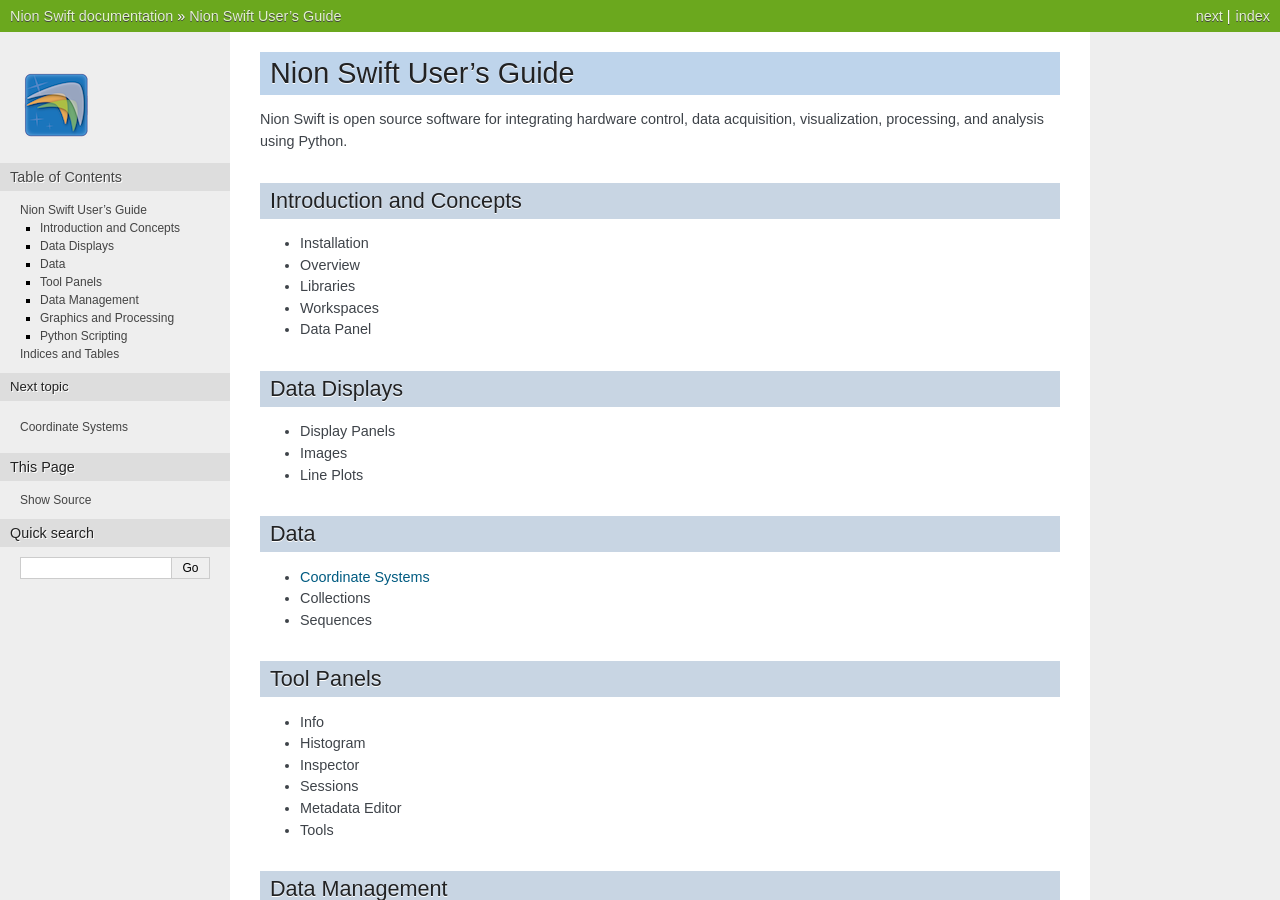
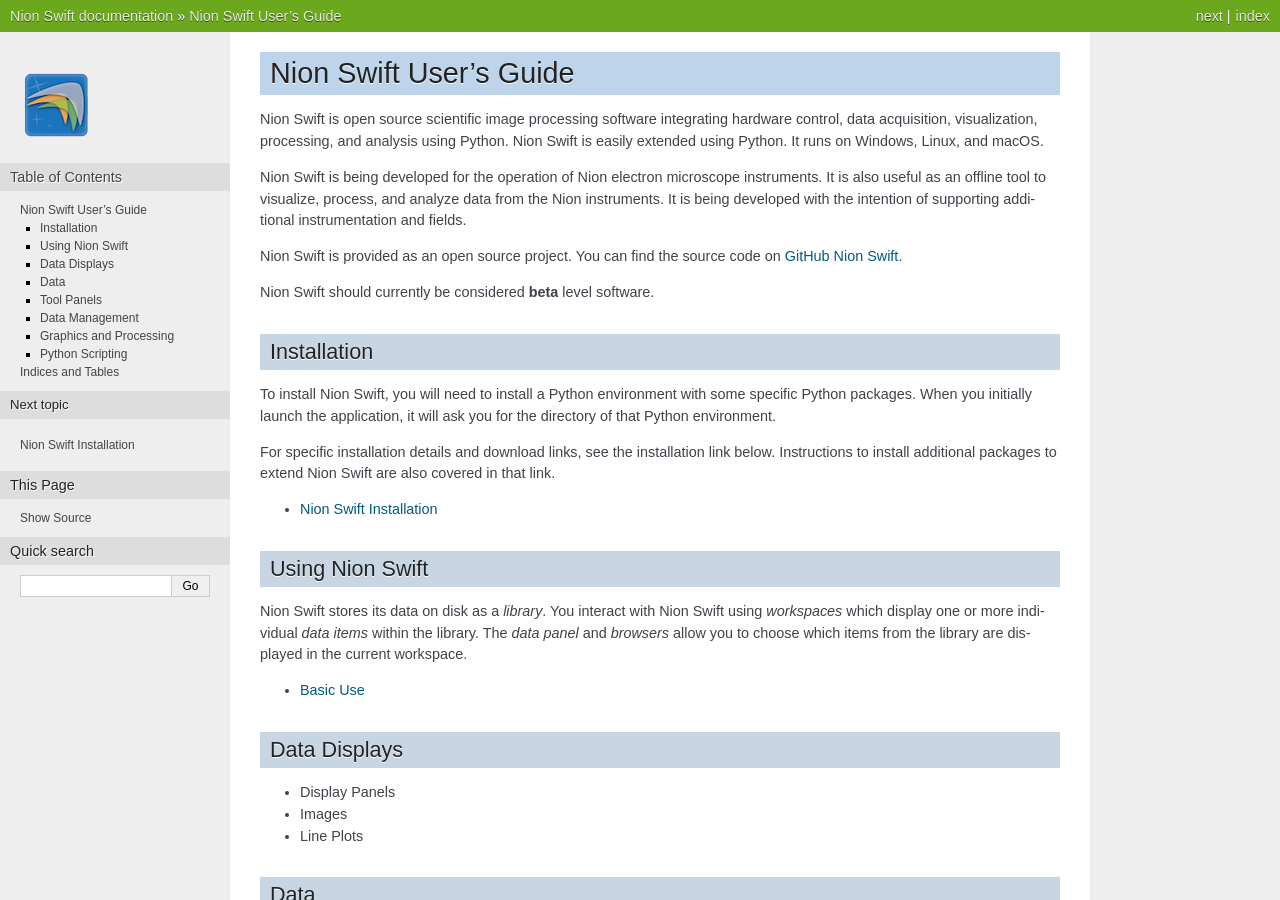
Before and after one commit to nion-software/nionswift, a Sphinx documentation site: the page built from docs/index.rst, in a window 1280 px wide and 900 px high. Built offline with Sphinx 7.4.7, drawn with Linux system fonts in a browser that asks for light colours; some of the changed text lies outside the part shown.

Commit message:
Update docs to include installation and basic use pages.

```diff
--- a/docs/index.rst
+++ b/docs/index.rst
@@ -2,16 +2,36 @@
 
 Nion Swift User's Guide
 =======================
-Nion Swift is open source software for integrating hardware control, data acquisition, visualization, processing, and
-analysis using Python.
+Nion Swift is open source scientific image processing software integrating hardware control, data acquisition,
+visualization, processing, and analysis using Python. Nion Swift is easily extended using Python. It runs on
+Windows, Linux, and macOS.
 
-Introduction and Concepts
--------------------------
-* Installation
-* Overview
-* Libraries
-* Workspaces
-* Data Panel
+Nion Swift is being developed for the operation of Nion electron microscope instruments. It is also useful as an
+offline tool to visualize, process, and analyze data from the Nion instruments. It is being developed with the
+intention of supporting additional instrumentation and fields.
+
+Nion Swift is provided as an open source project. You can find the source code on
+`GitHub Nion Swift <https://github.com/nion-software/nionswift/>`_.
+
+Nion Swift should currently be considered **beta** level software.
+
+Installation
+------------
+To install Nion Swift, you will need to install a Python environment with some specific Python packages. When you
+initially launch the application, it will ask you for the directory of that Python environment.
+
+For specific installation details and download links, see the installation link below. Instructions to install
+additional packages to extend Nion Swift are also covered in that link.
+
+* :ref:`installation`
+
+Using Nion Swift
+----------------
+Nion Swift stores its data on disk as a *library*. You interact with Nion Swift using *workspaces* which display
+one or more individual *data items* within the library. The *data panel* and *browsers* allow you to choose which
+items from the library are displayed in the current workspace.
+
+* :ref:`basic-use`
 
 Data Displays
 -------------
@@ -56,6 +76,8 @@ Python Scripting
 * :ref:`api-index`
 
 .. toctree::
+    installation
+    basic_use
     coordinates
     python_scripting
     python_console
```
Also changed, not shown: docs/basic_use.rst (added, +50 -0 lines), docs/installation.rst (added, +120 -0 lines).
